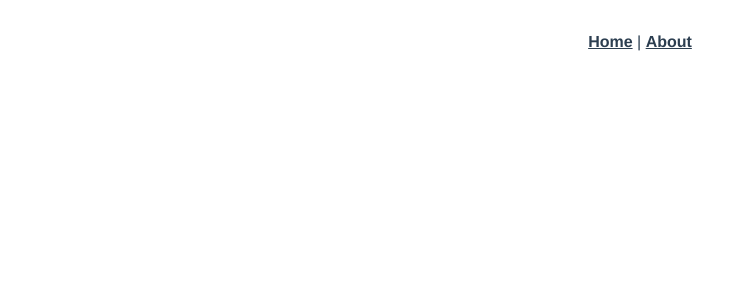
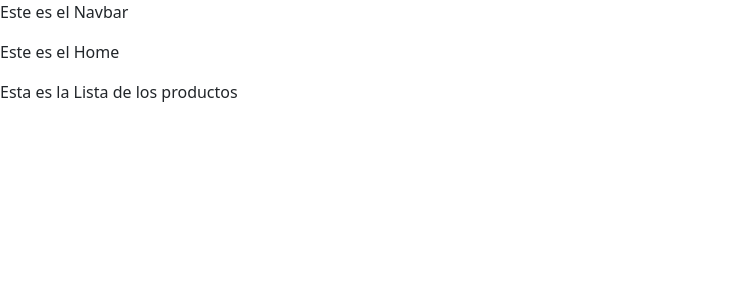
Before and after one commit to MiguelAngelRamos/app-proyecto, a Vue app: page /products/list-products in a window 1280 px wide. Before the commit this address had no page. Shown: the top 300 px of the page, without its empty margins (0-754 px from the left). Built offline with nearby package versions, Linux system fonts and the light colour scheme.

Commit message:
Rutas terminadas

```diff
--- a/src/App.vue
+++ b/src/App.vue
@@ -1,30 +1,16 @@
 <template>
-  <nav>
-    <router-link to="/">Home</router-link> |
-    <router-link to="/about">About</router-link>
-  </nav>
   <router-view/>
 </template>
 
-<style lang="scss">
-#app {
-  font-family: Avenir, Helvetica, Arial, sans-serif;
-  -webkit-font-smoothing: antialiased;
-  -moz-osx-font-smoothing: grayscale;
-  text-align: center;
-  color: #2c3e50;
+<script>
+export default {
+
+//* localhost:3000/login
+//* localhost:3000/products
+//* localhost:3000/list-products
 }
+</script>
 
-nav {
-  padding: 30px;
+<style>
 
-  a {
-    font-weight: bold;
-    color: #2c3e50;
-
-    &.router-link-exact-active {
-      color: #42b983;
-    }
-  }
-}
 </style>
--- a/src/products/HomeProducts.vue
+++ b/src/products/HomeProducts.vue
@@ -1,10 +1,15 @@
 <template>
-
+  <Navbar/>
+  <p>Este es el Home</p>
+  <router-view/>
 </template>
 
 <script>
+import Navbar from './components/Navbar.vue';
 export default {
-
+  components: {
+    Navbar
+  }
 }
 </script>
 
--- a/src/products/components/CardProducto.vue
+++ b/src/products/components/CardProducto.vue
@@ -1,5 +1,5 @@
 <template>
-
+  <p>Este es la tarjeta del producto</p>
 </template>
 
 <script>
--- a/src/products/components/Navbar.vue
+++ b/src/products/components/Navbar.vue
@@ -1,5 +1,5 @@
 <template>
-
+  <p>Este es el Navbar</p>
 </template>
 
 <script>
--- a/src/products/views/ListProductsView.vue
+++ b/src/products/views/ListProductsView.vue
@@ -1,5 +1,5 @@
 <template>
-
+  <p>Esta es la Lista de los productos</p>
 </template>
 
 <script>
--- a/src/products/views/ProductByIdView.vue
+++ b/src/products/views/ProductByIdView.vue
@@ -1,5 +1,5 @@
 <template>
-
+  <p>Este es el producto por Id - Detalle del producto</p>
 </template>
 
 <script>
--- a/src/router/index.js
+++ b/src/router/index.js
@@ -1,7 +1,36 @@
 import { createRouter, createWebHistory } from 'vue-router'
 
 const routes = [
-
+  {
+    path: '/',
+  },
+  {
+    path: '/login',
+    name: 'login',
+    component: () => import(/* webpackChunkName: "login" */ '../views/LoginView.vue')
+  },
+  {
+    path: '/register',
+    name: 'register',
+    component: () => import(/* webpackChunkName: "Register" */ '../views/RegisterView.vue')
+  },
+  {
+    path: '/products',
+    name: 'products-app',
+    component: () => import(/* webpackChunkName: "Productos" */ '../products/HomeProducts.vue'),
+    children: [
+      {
+        path: 'list-products',
+        name: 'list-products',
+        component: () => import(/* webpackChunkName: "ListaProductos" */ '../products/views/ListProductsView.vue')
+      },
+      {
+        path: ':id',
+        name: 'product-id',
+        component: () => import(/* webpackChunkName: "ProductoId" */ '../products/views/ProductByIdView.vue')
+      }
+    ]
+  }
 ]
 
 const router = createRouter({
--- a/src/views/LoginView.vue
+++ b/src/views/LoginView.vue
@@ -1,5 +1,5 @@
 <template>
-
+  <p>Este es el Login</p>
 </template>
 
 <script>
--- a/src/views/RegisterView.vue
+++ b/src/views/RegisterView.vue
@@ -1,5 +1,5 @@
 <template>
-
+  <p>Este es el registro</p>
 </template>
 
 <script>
```
